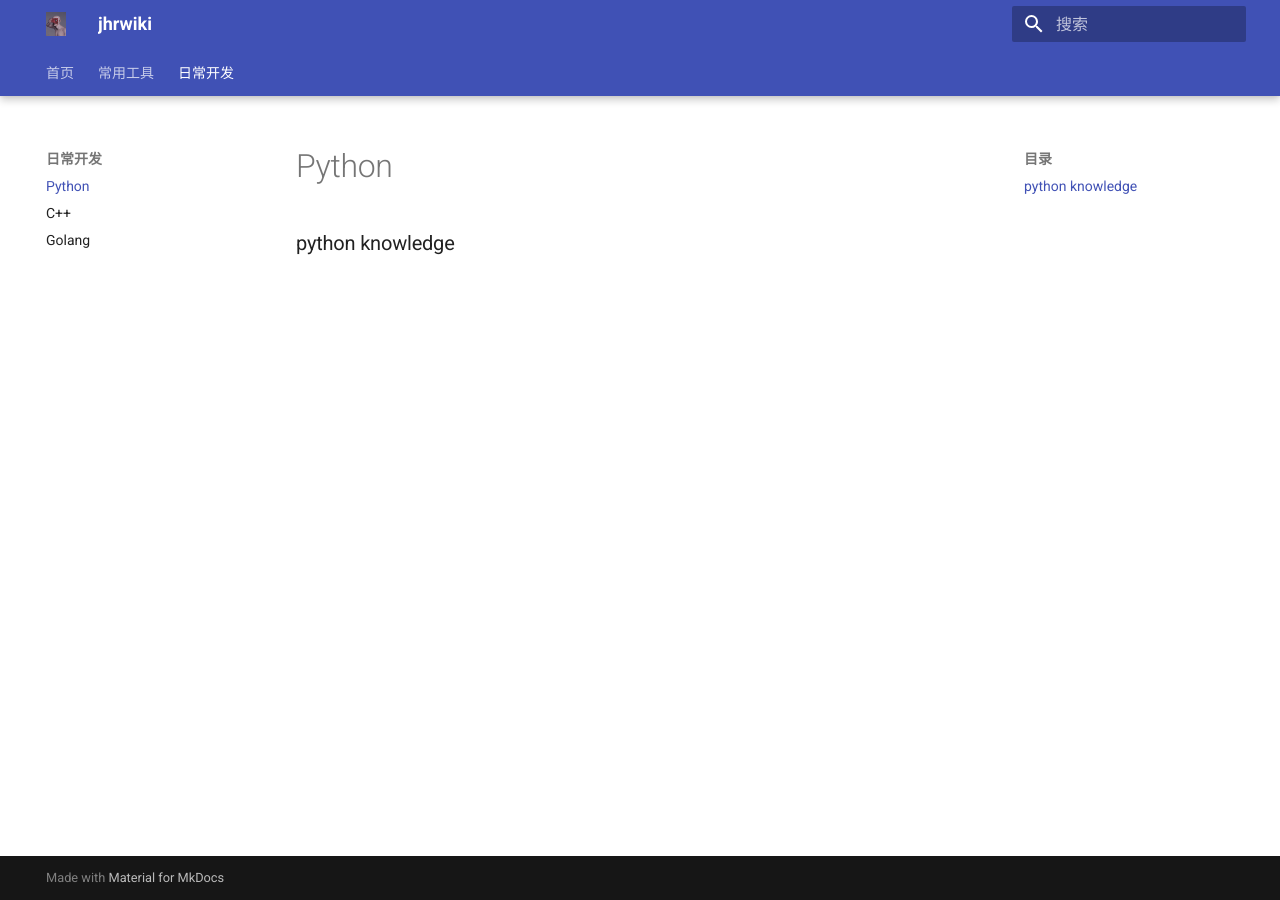
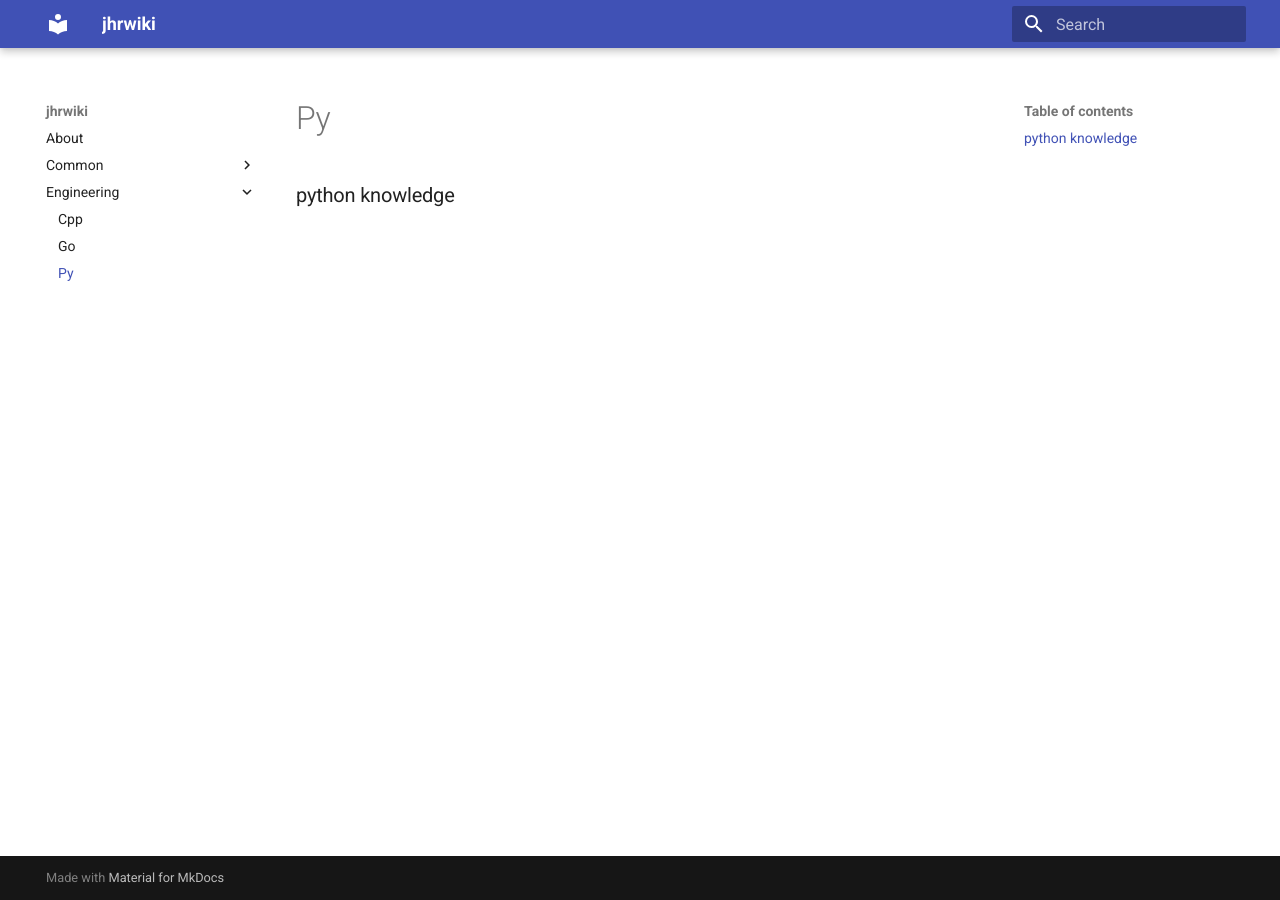
Before and after one commit to robbinlol/jhrwiki, an MkDocs documentation site: the page built from docs/engineering/py.md, in a window 1280 px wide. Built offline with MkDocs 1.6.1 and Material for MkDocs 9.7.7, drawn with Linux system fonts in a browser that asks for light colours.

Commit message:
change mkdocs.yml

```diff
--- a/mkdocs.yml
+++ b/mkdocs.yml
@@ -1,54 +1,4 @@
 site_name: jhrwiki
-use_directory_urls: false
 
 theme:
-    name: material
-    font:
-      text: Roboto
-      code: Roboto Mono
-    language: zh
-    features:
-      #- navigation.instant
-      #- navigation.tracking
-      - instant
-      - navigation.tabs
-      - navigation.tabs.sticky
-      - navigation.sections
-      - navigation.expand
-      - toc.follow
-    palette:
-      scheme: default
-      primary: indigo
-      accent: indigo
-
-    static_templates:
-      - 404.html
-    include_search_page: true
-    search_index_only: false
-    logo: img/img.jpg
-    icon:
-      logo: material/library-outline
-    favicon: img/img.jpg
-markdown_extensions:
-  - attr_list
-  - pymdownx.emoji:
-      emoji_index: !!python/name:materialx.emoji.twemoji
-      emoji_generator: !!python/name:materialx.emoji.to_svg
-# 图片指向的地址
-#extra:
-  #social:
-    #- icon: fontawesome/brands/twitter
-    #- link: https://weibo.com/hr95nj/home?wvr=5
-#   homepage: https://www.baidu.com
-
-
-nav:
-    - 首页: about.md
-
-    - 常用工具:
-      - 远程连接服务器: common/tricks.md
-
-    - 日常开发:
-      - Python: engineering/py.md
-      - C++:  engineering/cpp.md
-      - Golang: engineering/go.md
+  name: material
```
